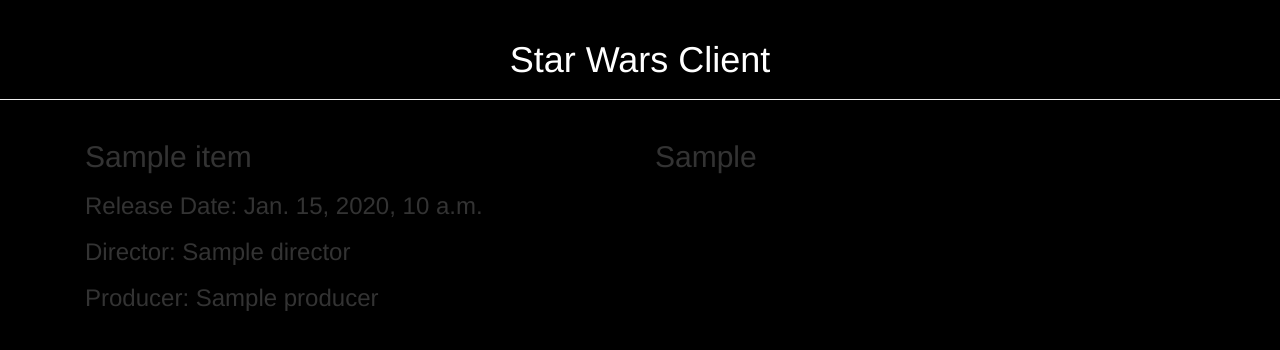
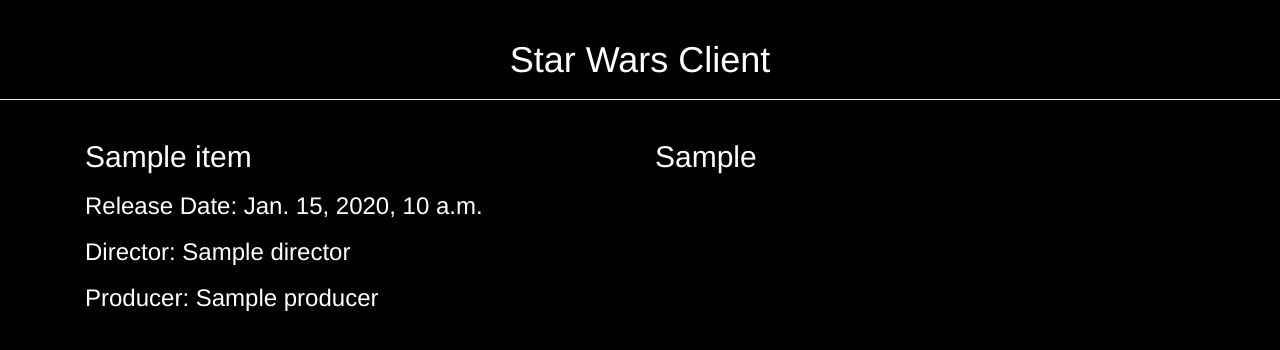
Before and after one commit to juanjosegb/star_wars_client, a Django app: page /film/1 in a window 1280 px wide. Shown: the top 350 px of the page. Run offline with Django 3.2, Linux system fonts and the light colour scheme; tables that the repository leaves empty hold one stand-in row (values such as "Sample post"); a database or web service that is not in the repository returns one stand-in record (values such as "Sample title"); data that the repository does not hold is empty; some libraries are stand-ins or nearby versions.

Commit message:
SW2 Adding some other colors

```diff
--- a/film/templates/film.html
+++ b/film/templates/film.html
@@ -2,14 +2,14 @@
 
 {% block content %}
 
-<div class="col-md-6">
+<div class="col-md-6" style="color:white">
     <h2>{{ film_info.title }}</h2>
     <h3>Release Date: {{ film_info.release_date }}</h3>
     <h3>Director: {{ film_info.director }}</h3>
     <h3>Producer: {{ film_info.producer }}</h3>
 </div>
 
-<div class="col-md-6">
+<div class="col-md-6" style="color:white">
     <h2>{{ film_info.opening }}</h2>
 </div>
 
```
